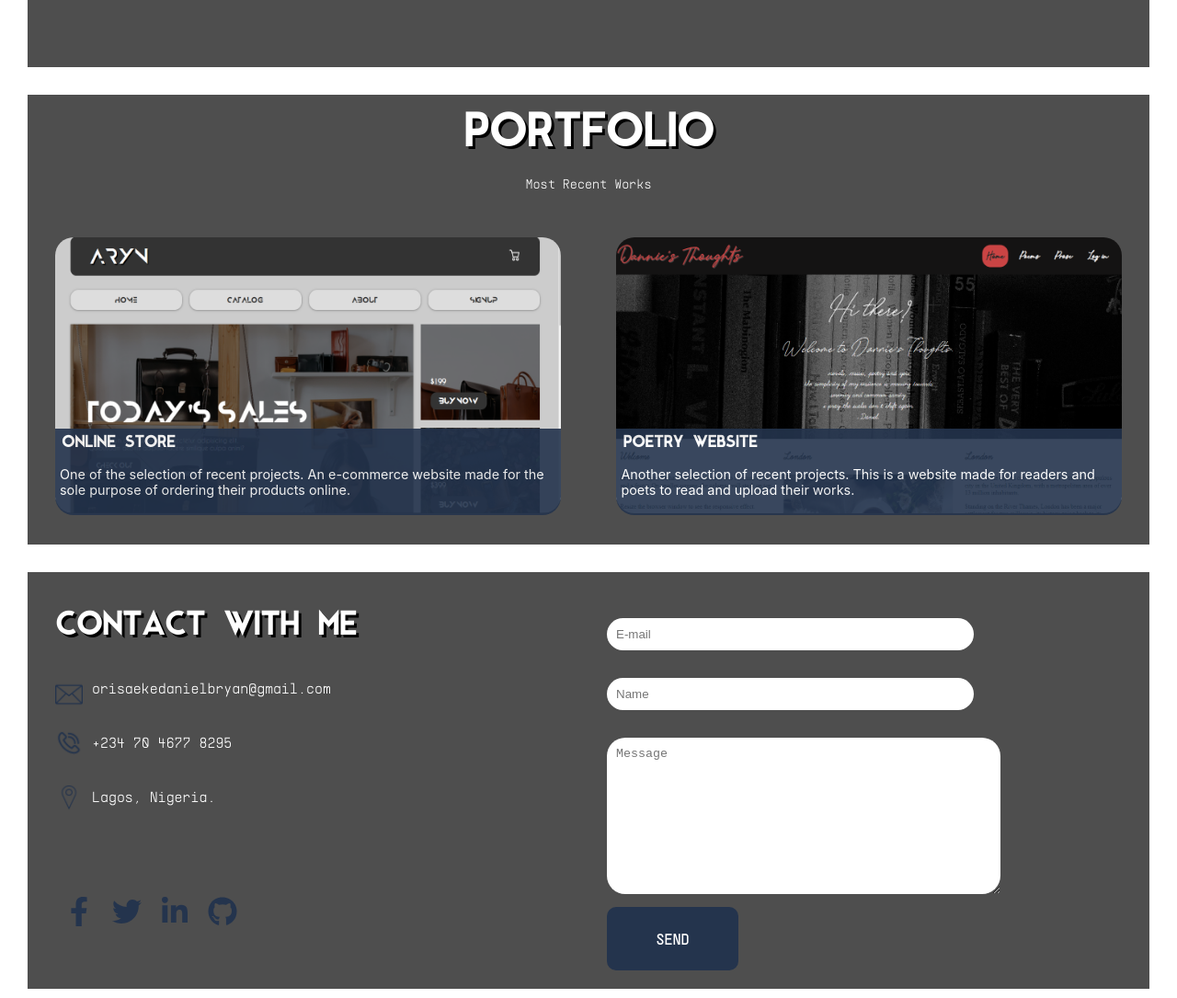
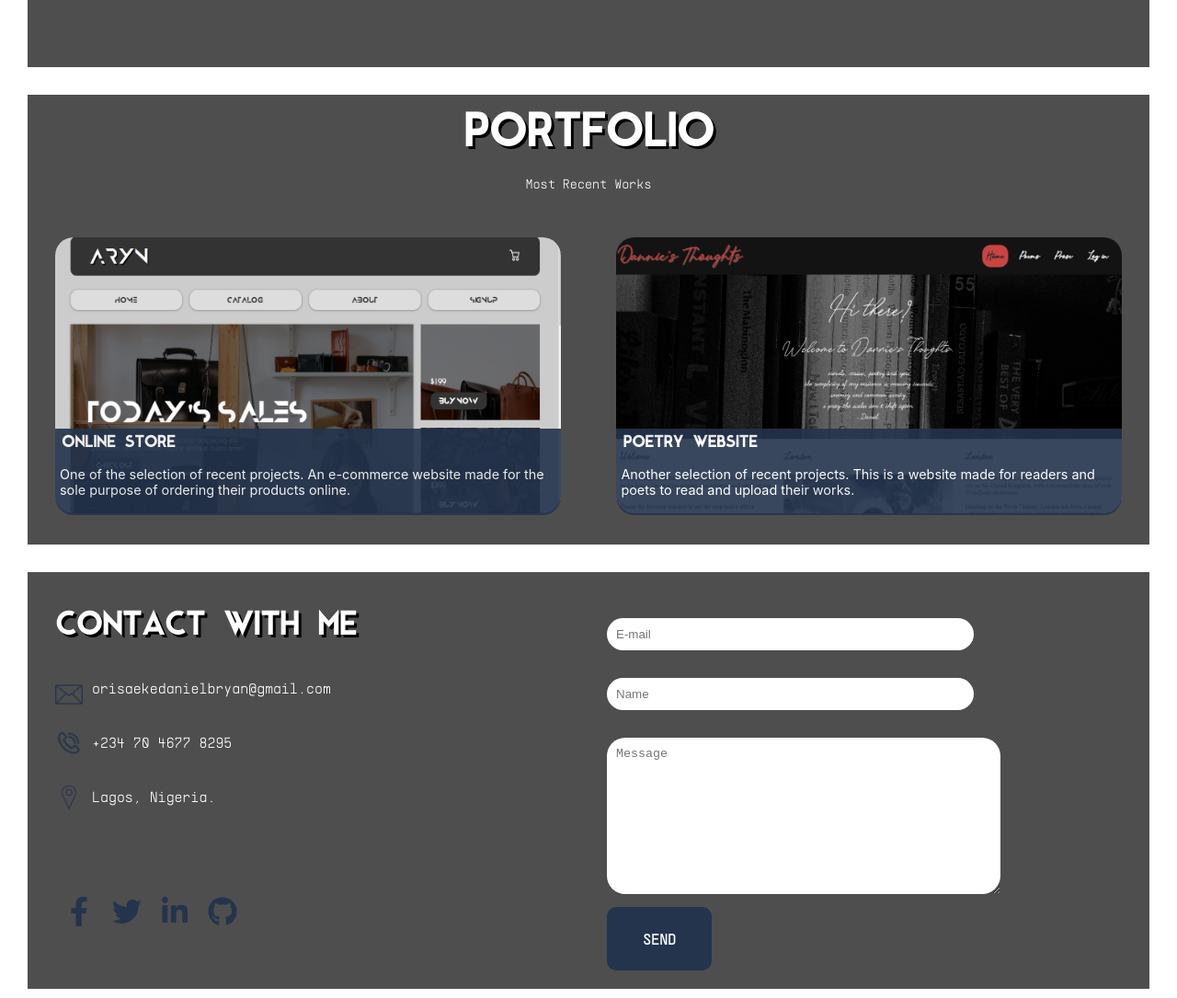
Before and after one commit to dannie-xoxo/my-portfolio, a React (Create React App) app: page / in a window 1280 px wide. Shown: the part 1052-2137 px from the top of the page at 92% size. Built offline with nearby package versions, Linux system fonts and the light colour scheme.

Commit message:
first commit

```diff
--- a/src/components/footer.css
+++ b/src/components/footer.css
@@ -85,7 +85,7 @@ input {
     font-weight: bolder;
     text-transform: uppercase;
     cursor: pointer;
-    width: 25%
+    width: 20%
 }
 
 @media screen and (max-width: 769px) {
```
